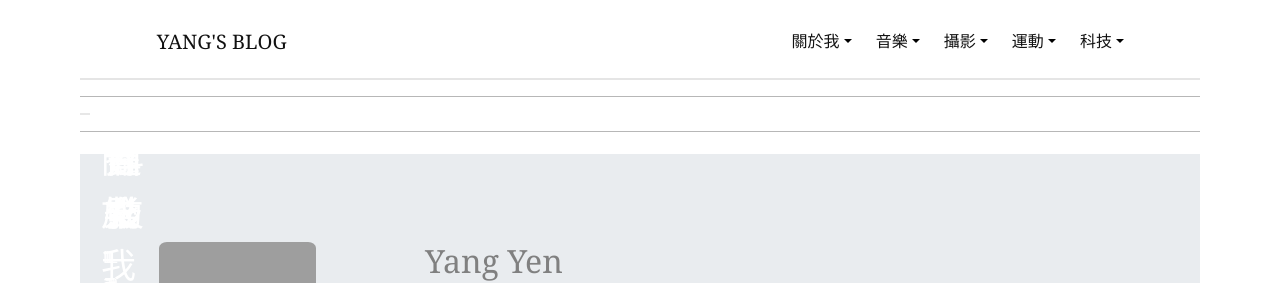
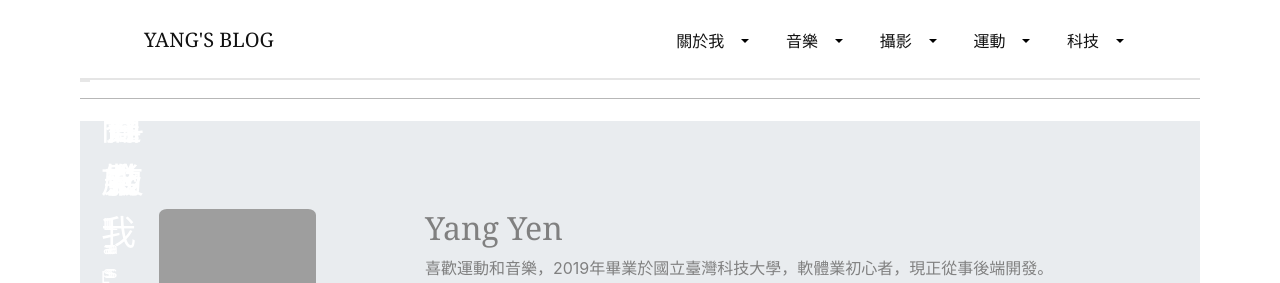
Before and after one commit to YangYen/yang-yen-website, a Gatsby site: page / in a window 1280 px wide. Shown: the top 283 px of the page. Built offline with nearby package versions, Linux system fonts and the light colour scheme; Gatsby itself is replaced by a stand-in of ours; some packages are replaced by stand-ins of ours; grey boxes are pictures that could not be loaded.

Commit message:
20200917_2

```diff
--- a/content/about_music/music-1/index.md
+++ /dev/null
@@ -1,11 +0,0 @@
----
-title: About Music1
-date: "2015-05-01T22:12:03.284Z"
-description: "This is about music1"
-category: "aboutmusic"
-categoryname: "音樂"
-type: "basic_page"
-branch: "aboutmusic"
----
-
-This is the first post of About Music.
--- a/content/about_music/music-2/index.md
+++ /dev/null
@@ -1,11 +0,0 @@
----
-title: About Music2
-date: "2015-05-01T22:12:03.284Z"
-description: "This is about music2"
-category: "aboutmusic"
-categoryname: "音樂"
-type: "basic_page"
-branch: "aboutmusic"
----
-
-This is the second post of About Music.
--- a/src/components/Navbar/Navbar.js
+++ b/src/components/Navbar/Navbar.js
@@ -12,8 +12,7 @@ const Title = styled(Link)`
   color: #111;
   display: inline-block;
   white-space: nowrap;
-  margin: 0 1vw;
-  margin-top: 30px;
+  margin: auto 0;
   transition: all 200ms ease-in;
   position: relative;
   box-shadow: none;
@@ -26,13 +25,13 @@ const Title = styled(Link)`
     width: 0%;
     content: ".";
     color: transparent;
-    background: goldenrod;
+    background: #0080FF;
     height: 1px;
     transition: all 0.4s ease-in;
   }
 
   :hover {
-    color: goldenrod;
+    color: #0080FF;
     text-decoration: none;
     opacity: 1;
     ::after {
@@ -141,9 +140,12 @@ const Navbar = () => {
     <Navigation>
       {/* <Logo /> */}
       {/* <Link to="/" style={{textDecoration:"none", borderStyle:"none"}}> */}
+
+      <Navbox>
       <Title to={"/"}>
       <h5  style={{  borderStyle:"none" }}>Yang's BLOG</h5>
       </Title>
+      </Navbox>
       {/* </Link> */}
       <Toggle
         navbarOpen={navbarOpen}
--- a/src/components/Navbar/NavbarLinks.js
+++ b/src/components/Navbar/NavbarLinks.js
@@ -21,7 +21,7 @@ const NavItem = styled(Link)`
   color: #111;
   display: inline-block;
   white-space: nowrap;
-  margin: 0 1vw;
+  margin: auto 1vw;
   transition: all 200ms ease-in;
   position: relative;
   box-shadow: none;
@@ -34,13 +34,13 @@ const NavItem = styled(Link)`
     width: 0%;
     content: ".";
     color: transparent;
-    background: goldenrod;
+    background: #0080FF;
     height: 1px;
     transition: all 0.4s ease-in;
   }
 
   :hover {
-    color: goldenrod;
+    color: #0080FF;
     text-decoration: none;
     opacity: 1;
     ::after {
@@ -119,7 +119,7 @@ const NavbarLinks = () => {
                     }}
                     caret
                   >
-                    <NavItem to={"/" + branch} style={{ margin: "auto auto" }}>
+                    <NavItem to={"/" + branch} >
                       {categoryname}
                     </NavItem>
                   </DropdownToggle>
--- a/src/pages/index.js
+++ b/src/pages/index.js
@@ -41,8 +41,6 @@ const BlogIndex = ({ data, location }) => {
   return (
     <Layout location={location} title={siteTitle}>
       <SEO title="All posts" />
-
-      <hr></hr>
 
       <Container
         style={{ padding: "auto 0", maxWidth: "100%", margin: "auto 0" }}
```
